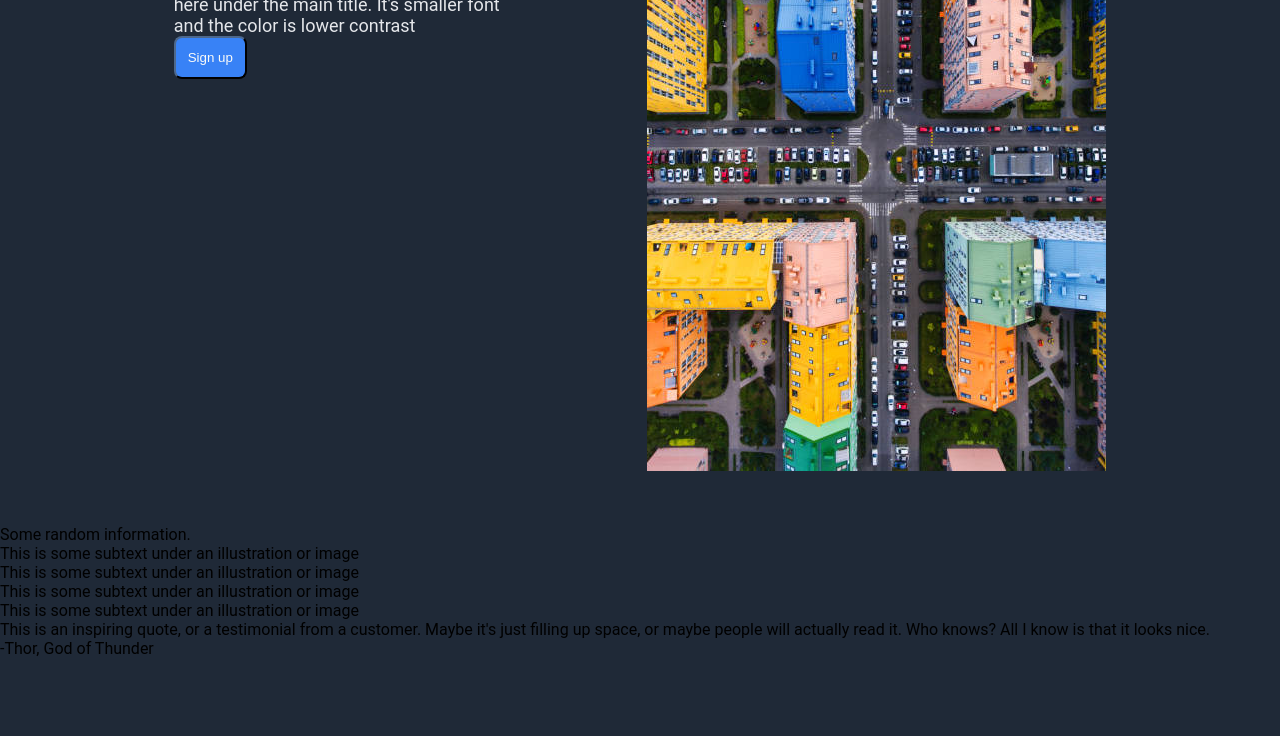
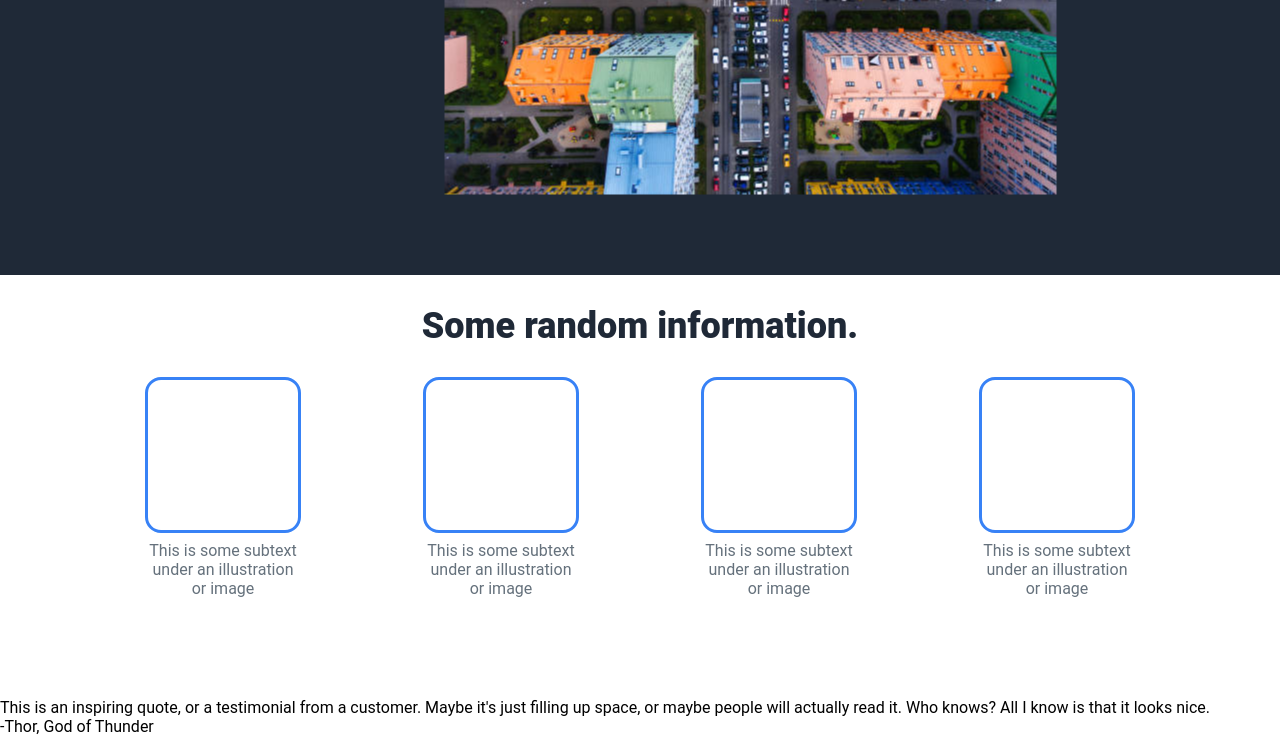
Before and after one commit to vjhwong/landing-page, a plain HTML site: page index.html in a window 1280 px wide. Shown: the part 444-1180 px from the top of the page. Before the commit the page ends 1102 px from the top, so only its background shows below. Drawn offline with Linux system fonts and the light colour scheme.

Commit message:
Done with box secitons

```diff
--- a/style.css
+++ b/style.css
@@ -11,7 +11,6 @@ a {
 }
 
 body {
-    background-color: #1F2937;
     margin: 0;
     font-family: Roboto, sans-serif;
 }
@@ -19,9 +18,18 @@ body {
 button {
     background-color: #3882f6;
     color: #f9faf8;
+    font-weight:bolder;
+    font-size: 16px;
     border-radius: 8px;
-    padding: 12px;
+    padding-right: 48px;
+    padding-left: 48px;
+    padding-top: 16px;
+    padding-bottom: 16px;
     border-color: #1F2937;
+}
+
+img {
+    transform: rotate(90deg);
 }
 
 .header {
@@ -29,13 +37,17 @@ button {
     color: white;
     display: flex;
     flex-direction: column;
+    justify-content: space-evenly;
+    align-items:normal;
+    padding-left: 300px;
+    padding-right: 300px;
 }
 
 .top-header {
     display: flex;
-    justify-content: space-evenly;
+    justify-content: space-between;
     align-items: center;
-    margin-bottom: 200px;
+    margin-bottom: 50px;
 }
 
 .right-header {
@@ -60,18 +72,63 @@ button {
 .hero {
     flex: 1;
     display: flex;
-    justify-content: space-evenly;
-    padding: 50px;
+    justify-content: space-between;
 }
 
 .left-hero {
     display: flex;
     flex-direction: column;
     align-items: flex-start;
-    width: 350px;
+    width: 425px;
 }
 
 .subtext {
     font-size: 18px;
     color: #e5e7eb;
+    margin-bottom: 8px;
 }
+
+.boxes-container {
+    background-color: white;
+    display: flex;
+    flex-direction: column;
+    padding: 0;
+    padding-left: 300px;
+    padding-right: 300px;
+    padding-bottom: 100px;
+}
+
+.box-info {
+    text-align: center;
+    font-weight: 900;
+    font-size: 36px;
+    color: #1F2937;
+    padding: 30px;
+}
+
+.boxes {
+    display: flex;
+    justify-content: center;
+    gap: 128px;
+    flex: 1;
+}
+
+.box-container {
+    display: flex;
+    flex-direction: column;
+    align-items: center;
+    width: 150px;
+}
+.box {
+    width: 150px;
+    height: 150px;
+    border: solid ;
+    border-radius: 16px;
+    border-color: #3882f6;
+    margin-bottom: 8px;
+}
+
+.box-subtext {
+    text-align: center;
+    color: rgb(101, 113, 124);
+}
```
